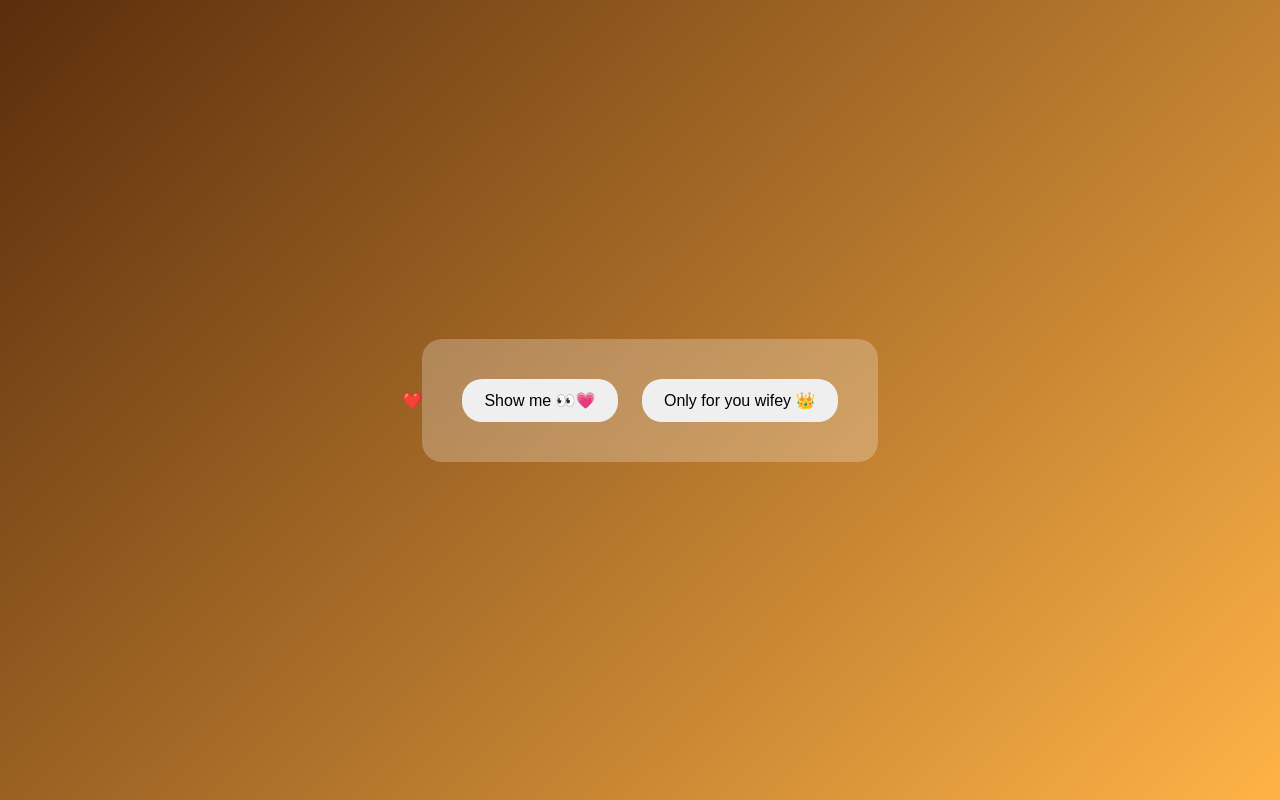
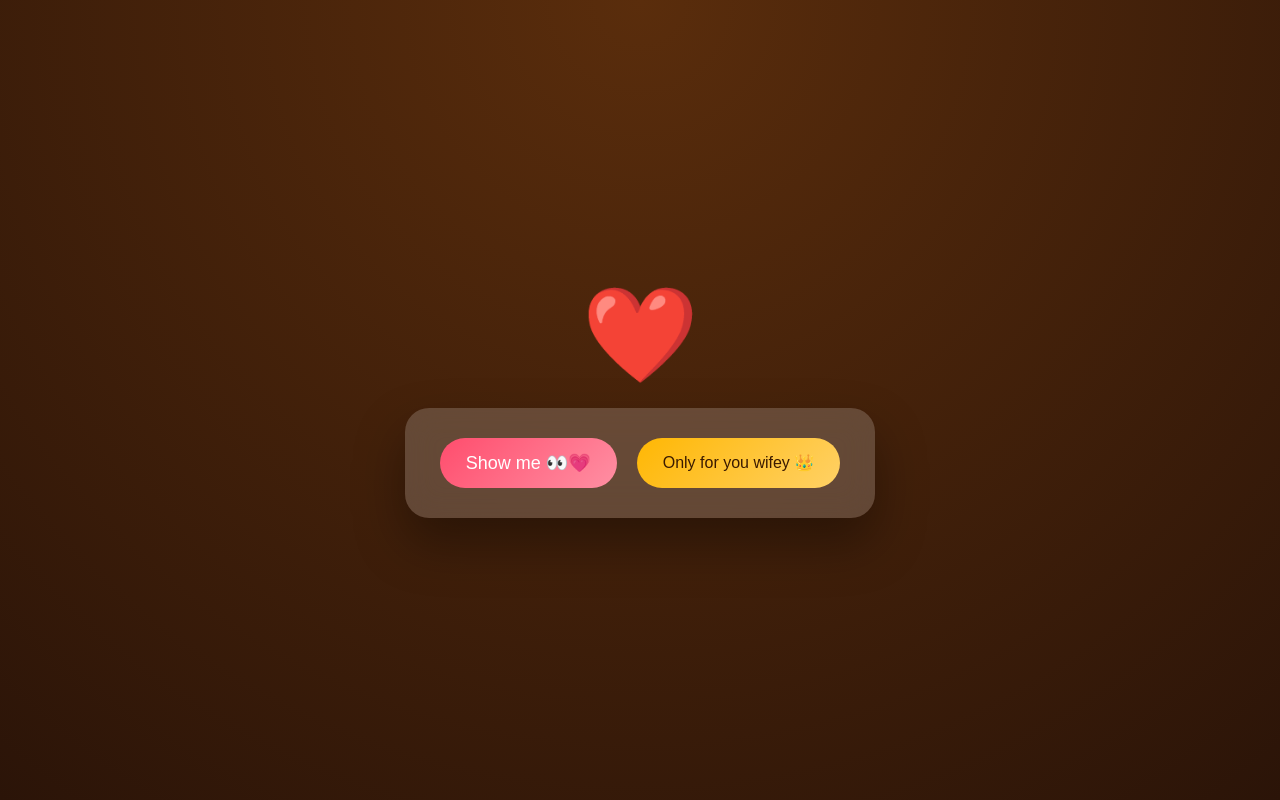
Before and after one commit to kavyansh2720/valentine-site, a Flask app: page /yes in a window 1280 px wide. Run offline with Flask 3, Linux system fonts and the light colour scheme.

Commit message:
Update style.css

```diff
--- a/static/style.css
+++ b/static/style.css
@@ -1,67 +1,119 @@
 * {
+    box-sizing: border-box;
     font-family: 'Poppins', sans-serif;
 }
 
 body {
     margin: 0;
     height: 100vh;
+    overflow: hidden;
     display: flex;
+    flex-direction: column;
     justify-content: center;
     align-items: center;
 }
 
+/* ===== CHOCOLATE BACKGROUND ===== */
+.choco-bg {
+    background: radial-gradient(circle at top, #5a2d0c, #2b1408);
+    position: relative;
+}
+
+/* Chocolate rain */
+.choco {
+    position: absolute;
+    font-size: 30px;
+    opacity: 0.35;
+    animation: fall linear infinite;
+}
+
+@keyframes fall {
+    from {
+        transform: translateY(-10vh) rotate(0deg);
+    }
+    to {
+        transform: translateY(110vh) rotate(360deg);
+    }
+}
+
+/* ===== HEART ===== */
+.center-heart {
+    font-size: 90px;
+    animation: heartbeat 1.4s infinite;
+    margin-bottom: 20px;
+}
+
+@keyframes heartbeat {
+    0% { transform: scale(1); }
+    50% { transform: scale(1.15); }
+    100% { transform: scale(1); }
+}
+
+/* ===== GLASS BOX ===== */
 .glass {
-    background: rgba(255,255,255,0.25);
-    backdrop-filter: blur(10px);
-    padding: 30px;
-    border-radius: 20px;
+    background: rgba(255, 255, 255, 0.18);
+    backdrop-filter: blur(16px);
+    border-radius: 24px;
+    padding: 30px 35px;
+    box-shadow: 0 25px 50px rgba(0,0,0,0.35);
     text-align: center;
 }
 
-.valentine-bg {
-    background: linear-gradient(135deg, pink, red);
-}
-
-.choco-bg {
-    background: linear-gradient(135deg, #5a2d0c, #ffb347);
-}
-
-.letter-bg {
-    background: #fdf0f5;
+/* ===== BUTTONS ===== */
+.choice-buttons {
+    display: flex;
+    gap: 20px;
 }
 
 button {
-    padding: 12px 22px;
-    border-radius: 20px;
     border: none;
+    border-radius: 30px;
+    padding: 14px 26px;
     font-size: 16px;
     cursor: pointer;
-    margin: 10px;
+    transition: transform 0.25s ease, box-shadow 0.25s ease;
 }
 
+.primary-btn {
+    background: linear-gradient(135deg, #ff4d6d, #ff8fa3);
+    color: white;
+    font-size: 18px;
+}
+
+.primary-btn:hover {
+    transform: scale(1.15);
+    box-shadow: 0 10px 25px rgba(255, 77, 109, 0.6);
+}
+
+.secondary-btn {
+    background: linear-gradient(135deg, #ffb703, #ffd166);
+    color: #3a1a00;
+}
+
+.secondary-btn:hover {
+    transform: scale(1.08);
+}
+
+/* ===== MESSAGE BOX ===== */
+#messageBox {
+    max-width: 320px;
+}
+
+#typingText {
+    color: white;
+    font-size: 20px;
+    line-height: 1.6;
+}
+
+/* ===== BACK BUTTON ===== */
+.back-btn {
+    margin-top: 20px;
+    background: #fff;
+    color: #3a1a00;
+    font-weight: bold;
+}
+
+/* ===== UTIL ===== */
 .hidden {
     display: none;
-}
-
-.envelope {
-    width: 300px;
-    height: 200px;
-    background: #ffccd5;
-    position: relative;
-    cursor: pointer;
-}
-
-.flap {
-    width: 100%;
-    height: 50%;
-    background: #ff8fab;
-}
-
-.paper {
-    padding: 20px;
-}
-
-.teddy {
-    font-size: 50px;
-    margin-top: 20px;
-}
+    }
```
